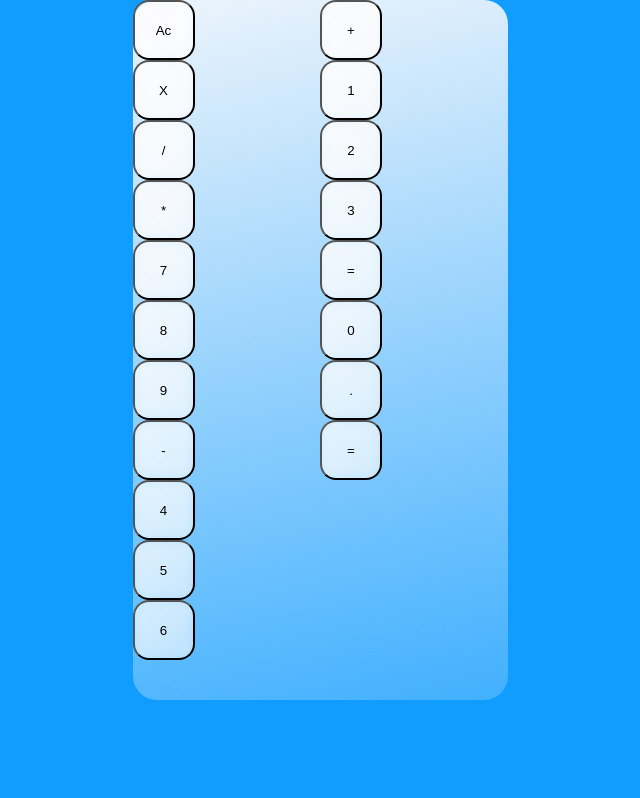
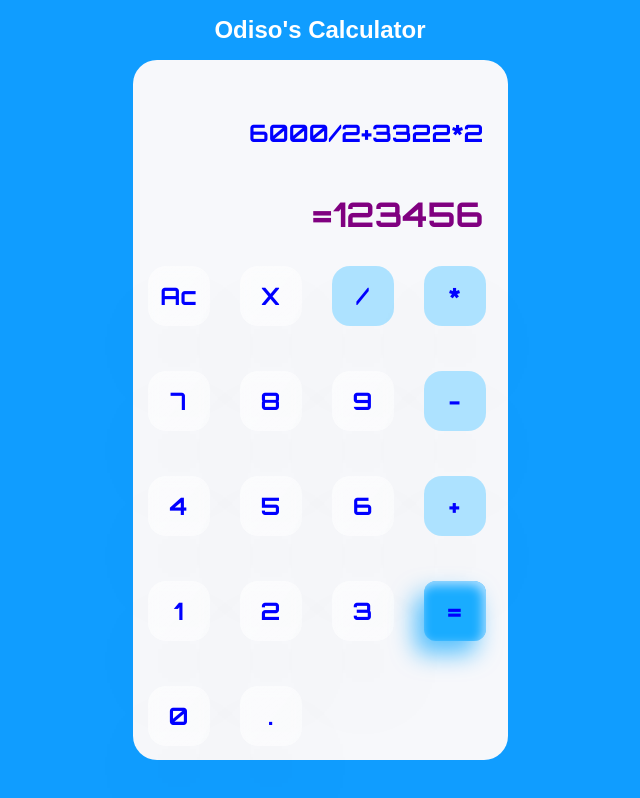
Before and after one commit to jaime8793/Odin-Project-Calc, a plain HTML site: page index.html in a window 1280 px wide. Shown: the whole page, without its empty margins (320-960 px from the left). Drawn offline with Linux system fonts and the light colour scheme; a web font is replaced by a local one.

Commit message:
Polished Up the styling

```diff
--- a/index.html
+++ b/index.html
@@ -5,30 +5,40 @@
     <meta http-equiv="X-UA-Compatible" content="IE=edge" />
     <meta name="viewport" content="width=device-width, initial-scale=1.0" />
     <link rel="stylesheet" type="text/css" href="style.css" />
+    <link
+      href="https://fonts.googleapis.com/css2?family=Orbitron:wght@400;700&display=swap"
+      rel="stylesheet"
+    />
     <script src="script.js"></script>
     <title>Link CSS to HTML</title>
   </head>
   <body>
+    <h1>Odiso's Calculator</h1>
     <div class="calculator-container">
+      <div class="calculate-container">
+        <div class="equation-contanier">6000/2+3322*2</div>
+        <div class="answer-container">=123456</div>
+      </div>
+      <div class="calcButtons-container">
         <button class="calc-button">Ac</button>
         <button class="calc-button">X</button>
-      <button class="calc-button">/</button>
-      <button class="calc-button">*</button>
+        <button class="calc-button" id="operands-buttons">/</button>
+        <button class="calc-button" id="operands-buttons">*</button>
         <button class="calc-button">7</button>
         <button class="calc-button">8</button>
         <button class="calc-button">9</button>
-      <button class="calc-button">-</button>
+        <button class="calc-button" id="operands-buttons">-</button>
         <button class="calc-button">4</button>
         <button class="calc-button">5</button>
         <button class="calc-button">6</button>
-      <button class="calc-button">+</button>
+        <button class="calc-button" id="operands-buttons">+</button>
         <button class="calc-button">1</button>
         <button class="calc-button">2</button>
         <button class="calc-button">3</button>
-      <button class="calc-button">=</button>
+        <button class="calc-button " id="equals-button">=</button>
         <button class="calc-button">0</button>
         <button class="calc-button">.</button>
-      <button class="calc-button">=</button>
+      </div>
     </div>
   </body>
 </html>
--- a/script.js
+++ b/script.js
@@ -0,0 +1,47 @@
+const add = function (num1, num2) {
+  return num1 + num2;
+};
+
+const subtract = function (num1, num2) {
+  return num1 - num2;
+};
+
+const sum = function (sum) {
+  let sum1 = sum.reduce((partialSum, a) => partialSum + a, 0);
+  //onsole.log(sum1);
+  return sum1;
+};
+//sum([7,11,10])
+
+const multiply = function (arrayMultiple) {
+  // console.log(num1 * num2)
+  let multiple1 = arrayMultiple.reduce(
+    (partialMultiple, a) => partialMultiple * a,
+    1
+  );
+  //console.log(multiple1)
+  return multiple1;
+};
+
+//multiply([2,4])
+
+const power = function (num1, num2) {
+  return num1 ** num2;
+};
+
+const factorial = function (num1) {
+  let factorialArray = [];
+  for (i = 1; i <= num1; i++) {
+    //console.log(factorialArray.push(i))
+    factorialArray.push(i);
+  }
+  //console.log(factorialArray)
+
+  let factorial1 = factorialArray.reduce(
+    (partialMultiple, a) => partialMultiple * a,
+    1
+  );
+  console.log(factorial1);
+  return factorial1;
+};
+//bubbly button
--- a/style.css
+++ b/style.css
@@ -1,34 +1,72 @@
-/* iPhone 11 Pro / X - 2 */
+* {
+  box-sizing: border-box;
+  font-family: "Orbitron", sans-serif;
+  font-weight: 700;
+  font-size: 24px;
+  color: blue;
+}
+
 body {
   background: #109dff;
   margin: 0;
   padding: 0;
   border: 0;
 }
+h1 {
+  font-family: "Tisa Sans", sans-serif;
+  font-weight: 600;
+  color: White;
+  text-align: center;
+}
+
+.calculate-container {
+  height: 25%;
+  margin: 16px 24px;
+
+  //font-family: "Tisa Sans", sans-serif;
+}
+.equation-contanier {
+  height: 50%;
+  //border: 1px solid black;
+  border-radius: 10px;
+  display: flex;
+  align-items: flex-end;
+  justify-content: flex-end;
+  //font-family: 'Tisa Sans', sans-serif;
+}
+.answer-container {
+  height: 50%;
+  //border: 1px solid black;
+  border-radius: 10px;
+  display: flex;
+  align-items: flex-end;
+  justify-content: flex-end;
+  color: purple;
+  font-size: 34px;
+}
 
 .calculator-container {
-  display: flex;
   flex-direction: column;
-  flex-wrap: wrap;
   width: 375px;
   height: 700px;
-  background: linear-gradient(
-    167.27deg,
-    #f7f8fb -5.94%,
-    rgba(247, 248, 251, 0.19) 103.62%
-  );
+  background: #f7f8fb;
   backdrop-filter: blur(51px);
   border-radius: 24px;
   margin: auto;
 }
 
+.calcButtons-container {
+  display: flex;
+  flex-wrap: wrap;
+  height: 75%;
+  //border: 1px solid black;
+}
+
 .calc-button {
   display: flex;
-
   justify-content: center;
   align-items: center;
-  padding: 6px 4px;
-  gap: 10px;
+  margin: 15px;
   width: 62px;
   height: 60px;
   background: linear-gradient(
@@ -37,29 +75,38 @@ body {
     rgba(255, 255, 255, 0.4) 114.23%
   );
   backdrop-filter: blur(6px);
-  border-radius: 16px;
+  border-radius: 18px;
+  border: none; /* Removes any border */
+  //box-shadow: rgba(50, 50, 93, 0.25) 0px 50px 100px -20px, rgba(0, 0, 0, 0.3) 0px 30px 60px -30px, rgba(10, 37, 64, 0.35) 0px -2px 6px 0px inset;
+  box-shadow: rgba(50, 50, 93, 0.25) 0px 50px 100px -20px,
+    rgba(0, 0, 0, 0.3) 0px 30px 60px -30px;
 }
 
-/* Frame 11
+#operands-buttons {
+  background: #ade2ff;
+  backdrop-filter: blur(51px);
+  background-blend-mode: overlay;
+}
 
-box-sizing: border-box;
+/* iPhone 11 Pro / X - 3 */
+#equals-button {
+  border-radius: 12px;
+  background-blend-mode: overlay;
+  background: #19acff;
+  box-shadow: -9px 13px 23px rgba(0, 163, 255, 0.65),
+    inset -3px 4px 11px #b0dfff;
+  //height: 160px;
+}
+@font-face {
+  font-family: "Tisa Sans";
+  src: url("./fonts/Tisa Sans Pro Regular.ttf") format("truetype");
+  font-weight: normal;
+  font-style: normal;
+}
 
-/* Auto layout
-display: flex;
-flex-direction: column;
-justify-content: center;
-align-items: center;
-padding: 6px 4px;
-gap: 10px;
-
-position: absolute;
-width: 62px;
-height: 60px;
-left: 116px;
-top: 470px;
-
-background: linear-gradient(129.7deg, rgba(255, 255, 255, 0.6) -9.69%, rgba(255, 255, 255, 0.4) 114.23%);
-backdrop-filter: blur(6px);
-/* Note: backdrop-filter has minimal browser support
-border-radius: 16px;
-*/
+@font-face {
+  font-family: "Tisa Sans";
+  src: url("path/to/fonts/TisaSans-Bold.ttf") format("truetype");
+  font-weight: bold;
+  font-style: normal;
+}
```
Also changed, not shown: fonts/Tisa Sans Pro Black Italic.ttf (added), fonts/Tisa Sans Pro Black.ttf (added), fonts/Tisa Sans Pro Bold Italic.ttf (added), fonts/Tisa Sans Pro Bold.ttf (added), fonts/Tisa Sans Pro ExtraBold Italic.ttf (added), fonts/Tisa Sans Pro ExtraBold.ttf (added), fonts/Tisa Sans Pro ExtraLight Italic.ttf (added), fonts/Tisa Sans Pro ExtraLight.ttf (added), fonts/Tisa Sans Pro Italic.ttf (added), fonts/Tisa Sans Pro Light Italic.ttf (added), fonts/Tisa Sans Pro Light.ttf (added), fonts/Tisa Sans Pro Medium Italic.ttf (added), fonts/Tisa Sans Pro Medium.ttf (added), fonts/Tisa Sans Pro Regular.ttf (added). Lines whose indentation alone changed are shown as unchanged.
